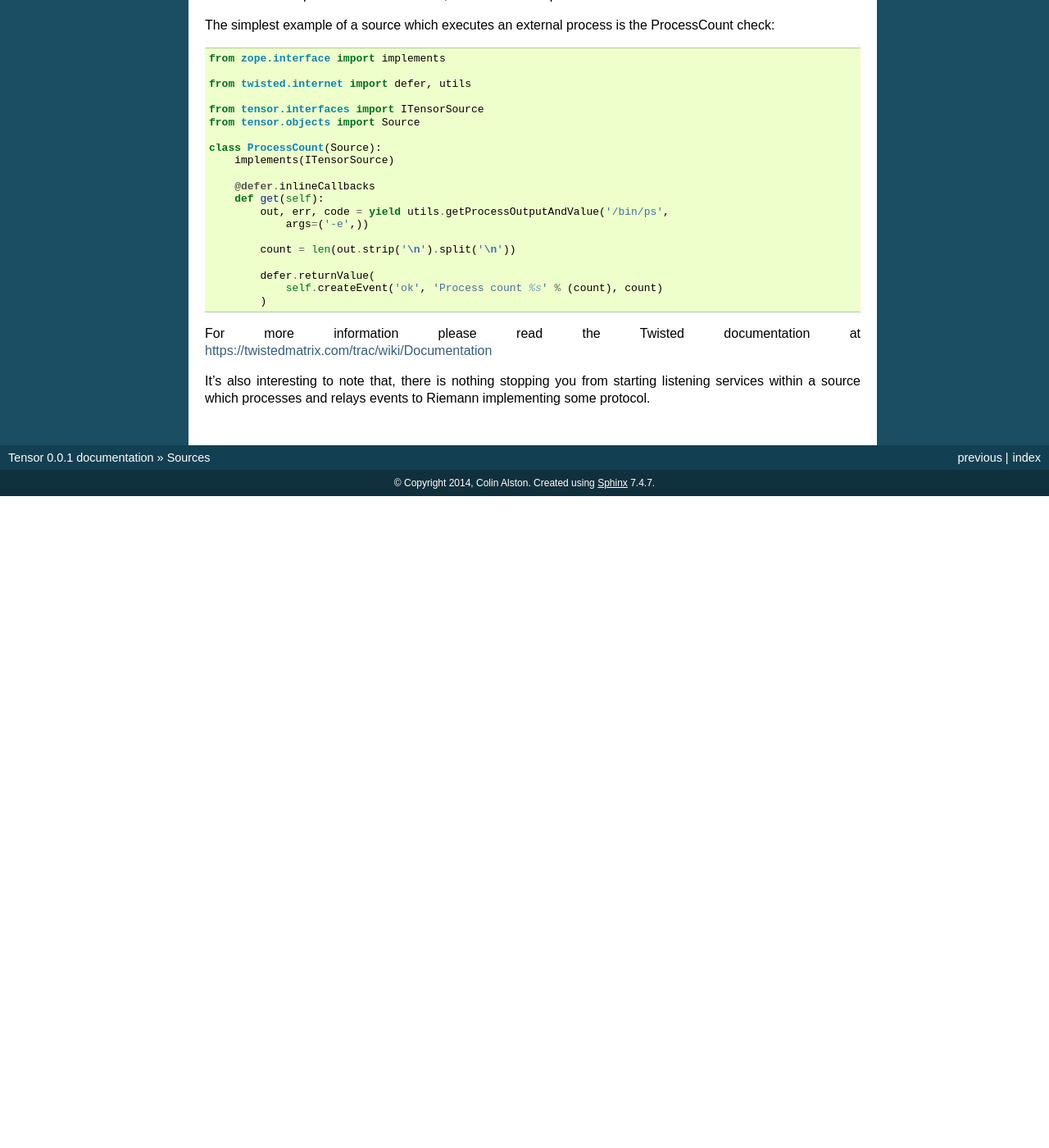
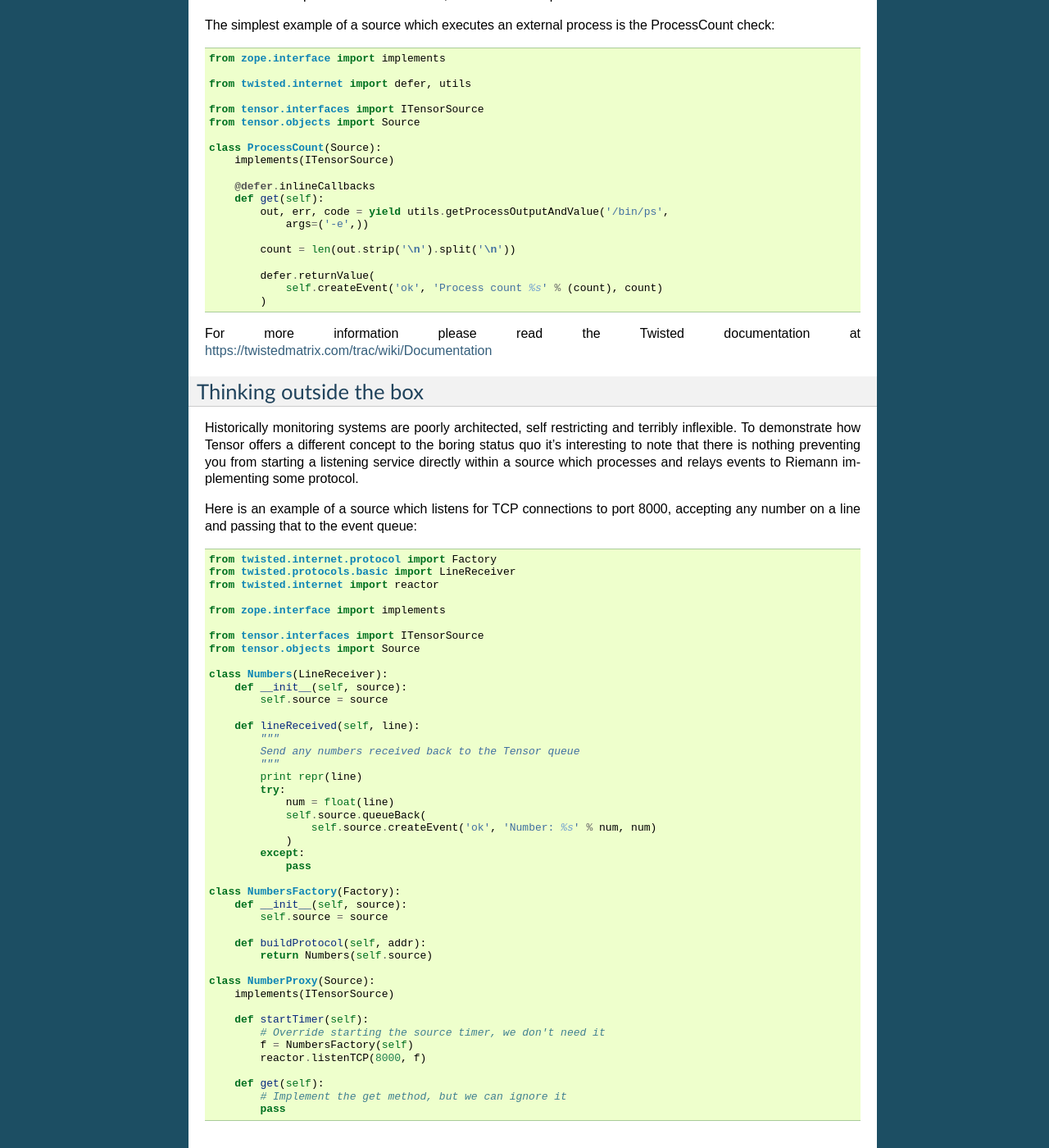
Before and after one commit to calston/tensor, a Sphinx documentation site: the page built from docs/sources.rst, in a window 1280 px wide and 1400 px high, scrolled down 1396 px. Shown: the whole window at 82% size. Built offline with Sphinx 7.4.7, drawn with Linux system fonts in a browser that asks for light colours; before the commit the page ends 2001 px from its top, so only the background shows below that; some of the changed text lies outside the part shown.

Commit message:
Add some more documentation and crazy ideas

```diff
--- a/docs/sources.rst
+++ b/docs/sources.rst
@@ -106,6 +106,59 @@ ProcessCount check::
 
 For more information please read the Twisted documentation at https://twistedmatrix.com/trac/wiki/Documentation
 
-It's also interesting to note that, there is nothing stopping you from starting
-listening services within a source which processes and relays events to Riemann
-implementing some protocol.
+Thinking outside the box
+========================
+
+Historically monitoring systems are poorly architected, self restricting and
+terribly inflexible. To demonstrate how Tensor offers a different concept
+to the boring status quo it's interesting to note that there is nothing
+preventing you from starting a listening service directly within a source which
+processes and relays events to Riemann implementing some protocol.
+
+Here is an example of a source which listens for TCP connections to port
+8000, accepting any number on a line and passing that to the event queue::
+
+    from twisted.internet.protocol import Factory
+    from twisted.protocols.basic import LineReceiver
+    from twisted.internet import reactor
+
+    from zope.interface import implements
+
+    from tensor.interfaces import ITensorSource
+    from tensor.objects import Source
+
+    class Numbers(LineReceiver):
+        def __init__(self, source):
+            self.source = source
+
+        def lineReceived(self, line):
+            """
+            Send any numbers received back to the Tensor queue
+            """
+            print repr(line)
+            try:
+                num = float(line)
+                self.source.queueBack(
+                    self.source.createEvent('ok', 'Number: %s' % num, num)
+                )
+            except:
+                pass
+
+    class NumbersFactory(Factory):
+        def __init__(self, source):
+            self.source = source
+
+        def buildProtocol(self, addr):
+            return Numbers(self.source)
+
+    class NumberProxy(Source):
+        implements(ITensorSource)
+
+        def startTimer(self):
+            # Override starting the source timer, we don't need it
+            f = NumbersFactory(self)
+            reactor.listenTCP(8000, f)
+
+        def get(self):
+            # Implement the get method, but we can ignore it
+            pass
```
